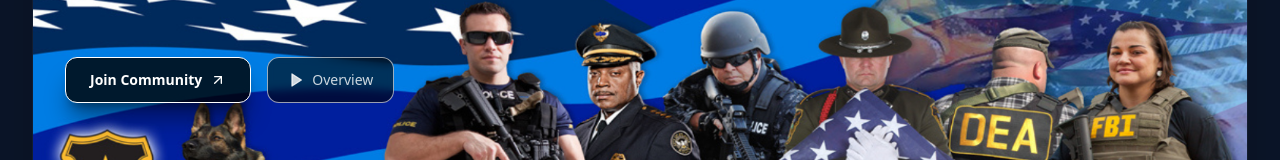
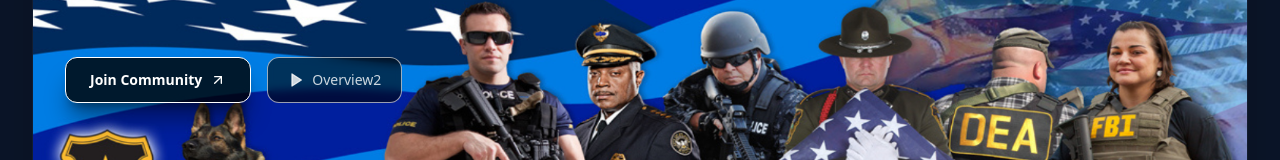
Before and after one commit to geraldpaul/pbn-production, a React (Vite) app: page / in a window 1280 px wide. Shown: the part 306-466 px from the top of the page. Built offline with nearby package versions, Linux system fonts and the light colour scheme; the HTML template or start-up script is replaced by a standard one.

Commit message:
refactor: extract modular Hero component CTA test

```diff
--- a/src/components/hero.jsx
+++ b/src/components/hero.jsx
@@ -27,7 +27,7 @@ export default function Hero() {
         {/* Black & White Secondary Action Button */}
         <button className="flex items-center justify-center gap-2 bg-black/60 hover:bg-black/90 border border-white/60 hover:border-white text-white/80 hover:text-white text-xs sm:text-sm font-medium px-4 py-2.5 sm:px-5 sm:py-3 rounded-xl backdrop-blur-sm transition-all duration-200 whitespace-nowrap">
           <Play className="w-3.5 h-3.5 md:w-4 md:h-4 fill-current" />
-          <span>Overview</span>
+          <span>Overview2</span>
         </button>
 
       </div>
```
